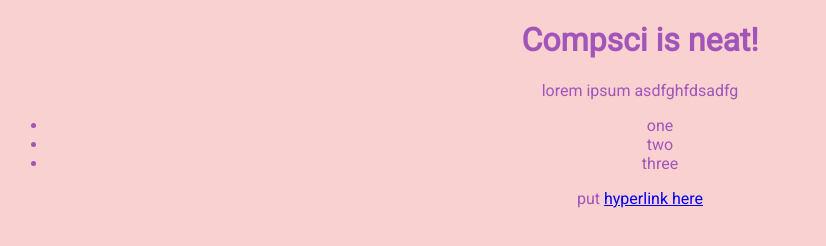
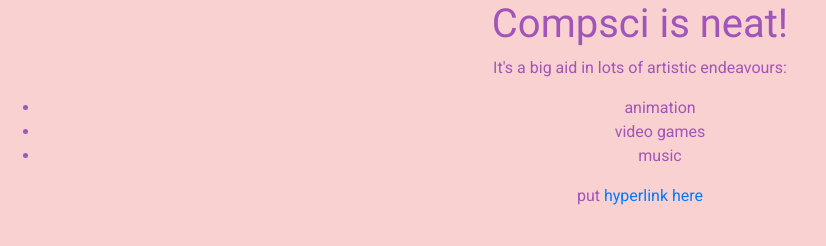
Before and after one commit to isabz/isabz.github.io, a plain HTML site: page index.html in a window 1280 px wide. Shown: the whole page, without its empty margins (0-826 px from the left). Drawn offline with nearby package versions, Linux system fonts and the light colour scheme.

Commit message:
Update index.html

```diff
--- a/index.html
+++ b/index.html
@@ -1,20 +1,29 @@
 <!DOCTYPE html>
-<html>
+<html lang="en">
 <head>
+    <meta charset="utf-8">
+    <meta name="viewport" content="width=device-width, initial-scale=1, shrink-to-fit=no">
+
+    <link rel="stylesheet" href="https://cdn.jsdelivr.net/npm/bootstrap@4.5.3/dist/css/bootstrap.min.css" integrity="sha384-TX8t27EcRE3e/ihU7zmQxVncDAy5uIKz4rEkgIXeMed4M0jlfIDPvg6uqKI2xXr2" crossorigin="anonymous">
     <link href="https://fonts.googleapis.com/css2?family=Roboto&display=swap" rel="stylesheet">
+
+    <!-- <link rel="stylesheet" href="https://github.com/isabz/isabz.github.io/blob/master/compscistyle.css"> -->
+    <link rel = "stylesheet" href = "compscistyle.css">
+
     <title> Compsci Applications </title>
-    <link rel="stylesheet" href="https://github.com/isabz/isabz.github.io/blob/master/compscistyle.css">
 </head>
 
 <body>
     <h1>Compsci is neat!</h1>
-    <p>lorem ipsum asdfghfdsadfg</p>
+    <p>It's a big aid in lots of artistic endeavours: </p>
     <ul>
-        <li>one</li>
-        <li>two</li>
-        <li>three</li>
+        <li>animation</li>
+        <li>video games</li>
+        <li>music</li>
     </ul>
 
     <p>put <a href = "https://en.wikipedia.org/wiki/Computer_science" target = "_blank">hyperlink here</a></p>
+    <script src="https://code.jquery.com/jquery-3.5.1.slim.min.js" integrity="sha384-DfXdz2htPH0lsSSs5nCTpuj/zy4C+OGpamoFVy38MVBnE+IbbVYUew+OrCXaRkfj" crossorigin="anonymous"></script>
+    <script src="https://cdn.jsdelivr.net/npm/bootstrap@4.5.3/dist/js/bootstrap.bundle.min.js" integrity="sha384-ho+j7jyWK8fNQe+A12Hb8AhRq26LrZ/JpcUGGOn+Y7RsweNrtN/tE3MoK7ZeZDyx" crossorigin="anonymous"></script>
 </body>
 </html>
```
